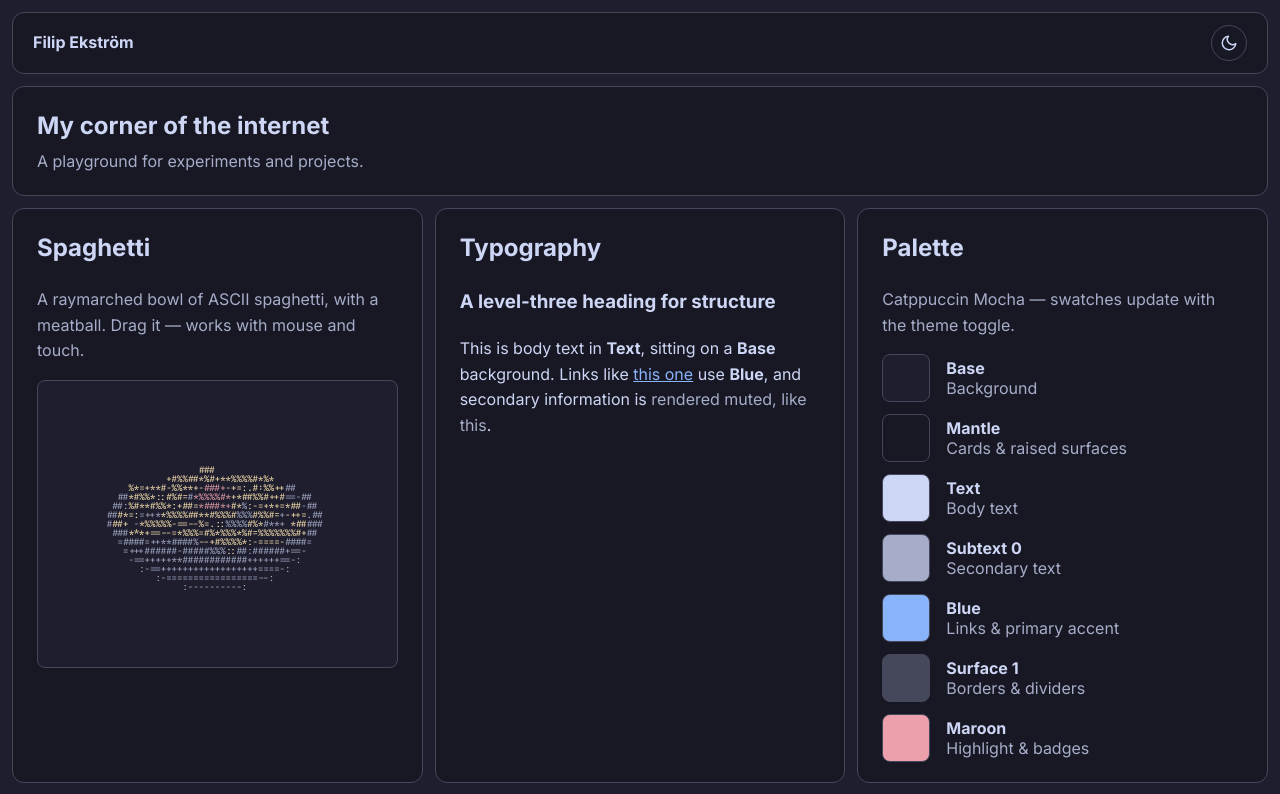
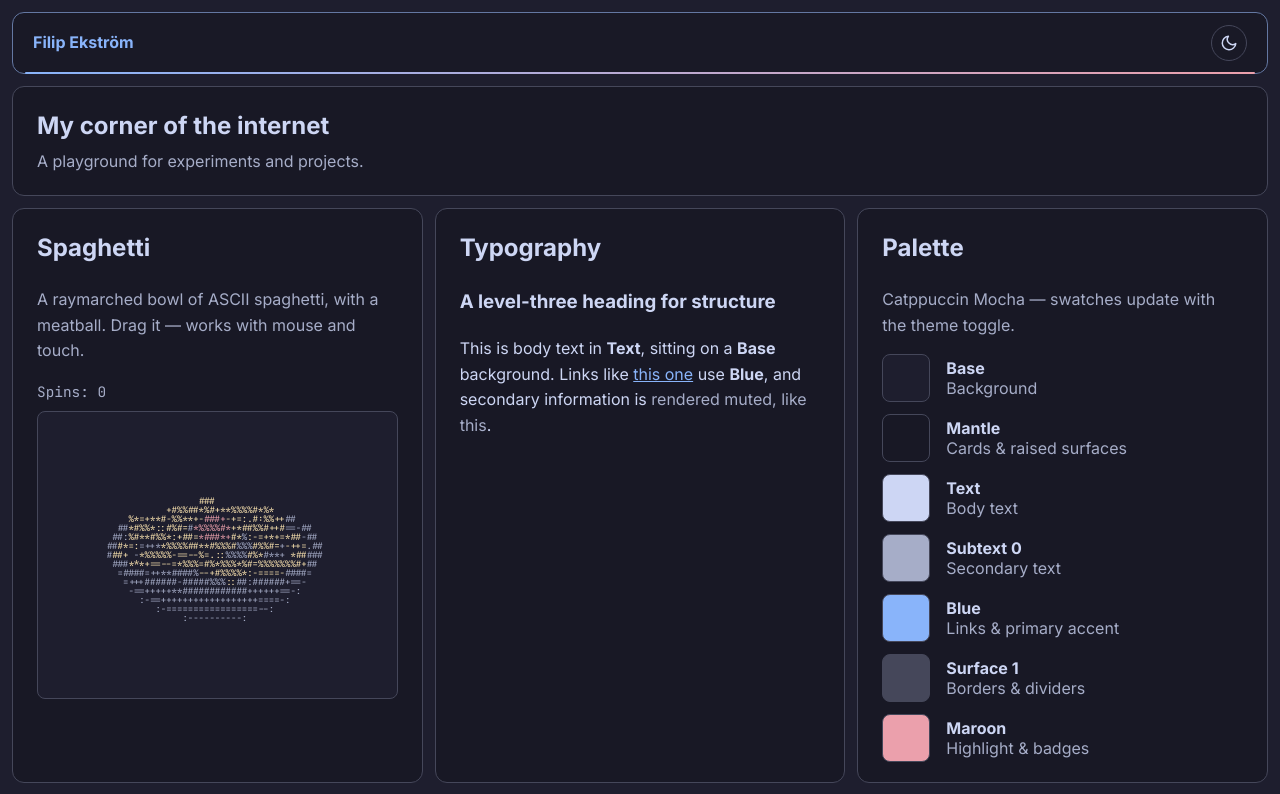
Before and after one commit to Filipekann/public_website, a React (Vite) app in the folder frontend/: page / in a window 1280 px wide. Shown: the top 794 px of the page. Built offline with nearby package versions, Linux system fonts and the light colour scheme.

Commit message:
Spaghetti

```diff
--- a/frontend/src/RaymarchedSpaghetti.jsx
+++ b/frontend/src/RaymarchedSpaghetti.jsx
@@ -64,9 +64,13 @@ export default function RaymarchedSpaghetti() {
   const bowlRef = useRef(null)
   const noodleRef = useRef(null)
   const ballRef = useRef(null)
+  const spinRef = useRef(null)
   const state = useRef({
     rotX: 0.55,
     rotY: 0,
+    prevRotY: 0,
+    totalRotation: 0,
+    spins: 0,
     velX: 0,
     velY: BASE_SPIN,
     dragging: false,
@@ -203,6 +207,19 @@ export default function RaymarchedSpaghetti() {
       if (bowlRef.current) bowlRef.current.textContent = toText(bowlOut)
       if (noodleRef.current) noodleRef.current.textContent = toText(noodleOut)
       if (ballRef.current) ballRef.current.textContent = toText(ballOut)
+
+      // Calculate spins based on rotY changes
+      const delta = s.rotY - s.prevRotY
+      s.totalRotation += Math.abs(delta)
+      s.prevRotY = s.rotY
+      const spins = Math.floor(s.totalRotation / (2 * Math.PI))
+      if (s.spins !== spins) {
+        s.spins = spins
+        if (spinRef.current) {
+          spinRef.current.textContent = spins
+        }
+      }
+
       raf = requestAnimationFrame(frame)
     }
 
@@ -242,6 +259,10 @@ export default function RaymarchedSpaghetti() {
   }
 
   return (
+    <>
+      <p className="spin-counter">
+        Spins: <span ref={spinRef}>0</span>
+      </p>
       <div
         className="ascii-scene"
         role="img"
@@ -263,5 +284,6 @@ export default function RaymarchedSpaghetti() {
           aria-hidden="true"
         />
       </div>
+    </>
   )
 }
--- a/frontend/src/index.css
+++ b/frontend/src/index.css
@@ -106,13 +106,27 @@ a:hover {
   justify-content: space-between;
   margin: 0.75rem;
   padding: 0.75rem 1.25rem;
-  background: var(--surface);
-  border: 1px solid var(--border);
+  background: color-mix(in srgb, var(--surface) 72%, transparent);
+  border: 1px solid color-mix(in srgb, var(--accent) 45%, var(--border));
   border-radius: 0.75rem;
+  backdrop-filter: blur(12px);
+  -webkit-backdrop-filter: blur(12px);
+}
+
+.site-header::after {
+  content: "";
+  position: absolute;
+  left: 0.75rem;
+  right: 0.75rem;
+  bottom: -1px;
+  height: 2px;
+  border-radius: 2px;
+  background: linear-gradient(90deg, var(--accent), var(--highlight));
 }
 
 .brand {
   font-weight: 700;
+  color: var(--accent);
 }
 
 .theme-toggle {
@@ -223,6 +237,13 @@ a:hover {
   font-size: 0.9rem;
 }
 
+.spin-counter {
+  font-family: 'JetBrains Mono', monospace;
+  font-size: 0.9rem;
+  color: var(--muted);
+  margin: 0 0 0.5rem 0;
+}
+
 .ascii-scene {
   position: relative;
   height: 18rem; /* 32 rows × 9px */
```
Lines whose indentation alone changed are shown as unchanged.
